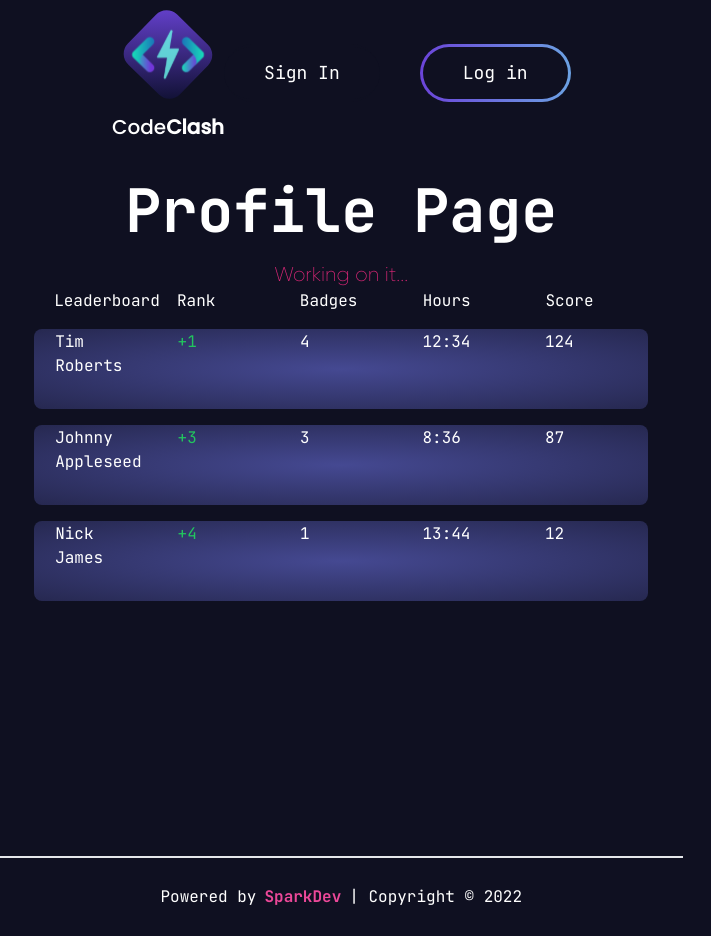
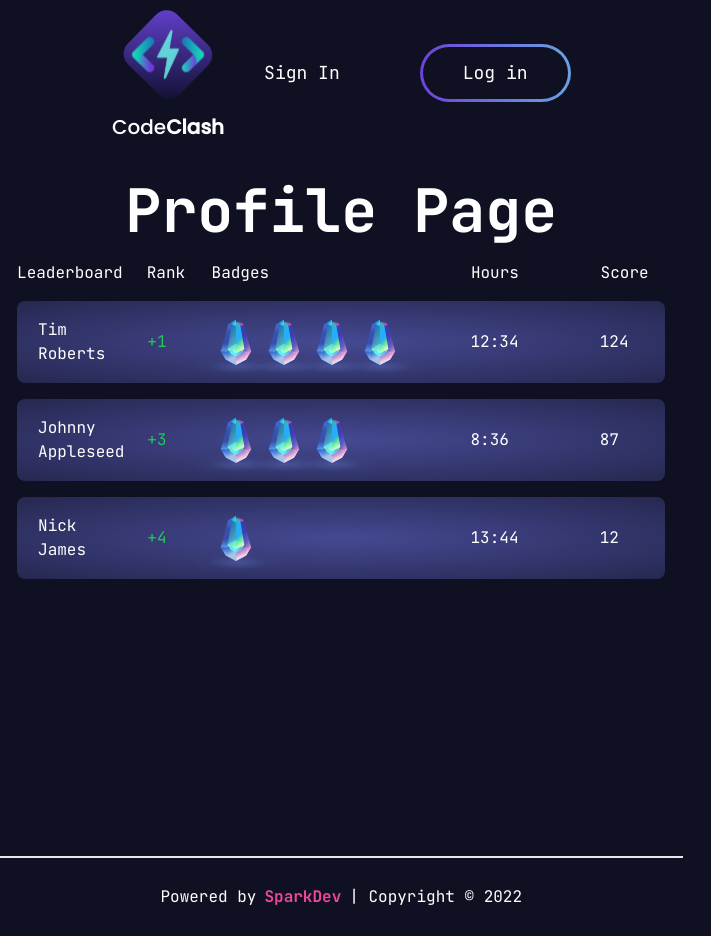
Before and after one commit to upe-webdev-2/codeclash-frontend, a Next.js app: page /profile in a window 1280 px wide. Shown: the whole page, without its empty margins (0-711 px from the left). Built offline with nearby package versions, Linux system fonts and the light colour scheme; no server answers.

Commit message:
Added Badge Render Functionality
Made it so that x amount of badges will render depending on how many the user has.

```diff
--- a/src/components/profile/leaderboard/leaderboard-item.tsx
+++ b/src/components/profile/leaderboard/leaderboard-item.tsx
@@ -3,27 +3,47 @@ import { useRouter } from "next/router";
 import React, { useState } from "react";
 import Crystal from "@/components/Crystal";
 
+function BadgeDisplay(props) {
+  const amount = props.amount; // Get the amount
+  let list = []; // Initiate List
+  // Add the correct amount of crystals to the list
+  for (let i = 0; i < amount; i++) {
+    list.push(<Crystal />);
+  }
+  //Iterate through the list and render items
+  const listBadges = list.map(badge => <div key={badge}>{badge}</div>);
+  return (
+    //Put everything in a flex box
+    <div className={`flex flex-row h-20 content-center items-center`}>
+      {listBadges}
+    </div>
+  );
+}
+
 const LeaderboardItem = ({ name, rank, badgecount, minutes, score }) => {
   const router = useRouter();
+  // Temporary Styling Constants. NEED TO IMPORT FROM SOMEWHERE ELSE
   const border =
     "p-[1px] bg-gradient-radial from-borderGradient-primary to-borderGradient-secondary";
   const gradientBackground = "button-gradient bg-size-200 bg-pos-0";
   const radialBackground =
     "bg-gradient-radial from-cardGradient-primary to-cardGradient-secondary";
-
   return (
+    // This flexbox represents an entire row
     <div
-      className={`flex flex-nowrap rounded-lg ${border} h-20 content-center`}
+      className={`flex flex-row rounded-lg ${border} content-center items-center`}
     >
       <div className={`w-[20%] px-5 text-left justify-self-center`}>{name}</div>
-      <div className={`w-[20%] px-5 text-left text-green-500 text-green-500`}>
+      <div className={`w-[10%] text-left text-green-500 text-green-500`}>
         {"+" + rank}
       </div>
-      <div className={`w-[20%] px-5 text-left`}>{badgecount} </div>
-      <div className={`w-[20%] px-5 text-left`}>
+      <div className={`w-[40%]`}>
+        <BadgeDisplay amount={badgecount} />
+      </div>
+      <div className={`w-[20%] text-left`}>
         {Math.floor(minutes / 60) + ":" + (minutes % 60)}
       </div>
-      <div className={`w-[20%] px-5 text-left`}>{score} </div>
+      <div className={`w-[10%] text-left`}>{score} </div>
     </div>
   );
 };
--- a/src/components/profile/leaderboard/leaderboard-list.tsx
+++ b/src/components/profile/leaderboard/leaderboard-list.tsx
@@ -33,13 +33,13 @@ const LeaderboardList = () => {
     "bg-gradient-radial from-cardGradient-primary to-cardGradient-secondary";
 
   return (
-    <div className={`flex-nowrap space-y-4 w-[90%] `}>
-      <div className={`flex flex-nowrap rounded w-full `}>
-        <div className={`w-[20%] px-5 text-left`}>Leaderboard</div>
-        <div className={`w-[20%] px-5 text-left`}>Rank</div>
-        <div className={`w-[20%] px-5 text-left`}>Badges</div>
-        <div className={`w-[20%] px-5 text-left`}>Hours</div>
-        <div className={`w-[20%] px-5 text-left`}>Score</div>
+    <div className={`space-y-4 w-[95%] `}>
+      <div className={`flex flex-row content-center items-center`}>
+        <div className={`w-[20%] text-left`}>Leaderboard</div>
+        <div className={`w-[10%] text-left`}>Rank</div>
+        <div className={`w-[40%] text-left`}>Badges</div>
+        <div className={`w-[20%] text-left`}>Hours</div>
+        <div className={`w-[10%] text-left`}>Score</div>
       </div>
 
       {leaderboardMockData.map(
--- a/src/pages/profile.tsx
+++ b/src/pages/profile.tsx
@@ -25,7 +25,6 @@ const DOM = () => {
     <>
       <Navbar />
       <h1 className="text-6xl font-bold mb-5 pt-10 px-6">Profile Page</h1>
-      <p className="text-xl text-pink-600">Working on it...</p>
       <LeaderboardList />
     </>
   );
```
